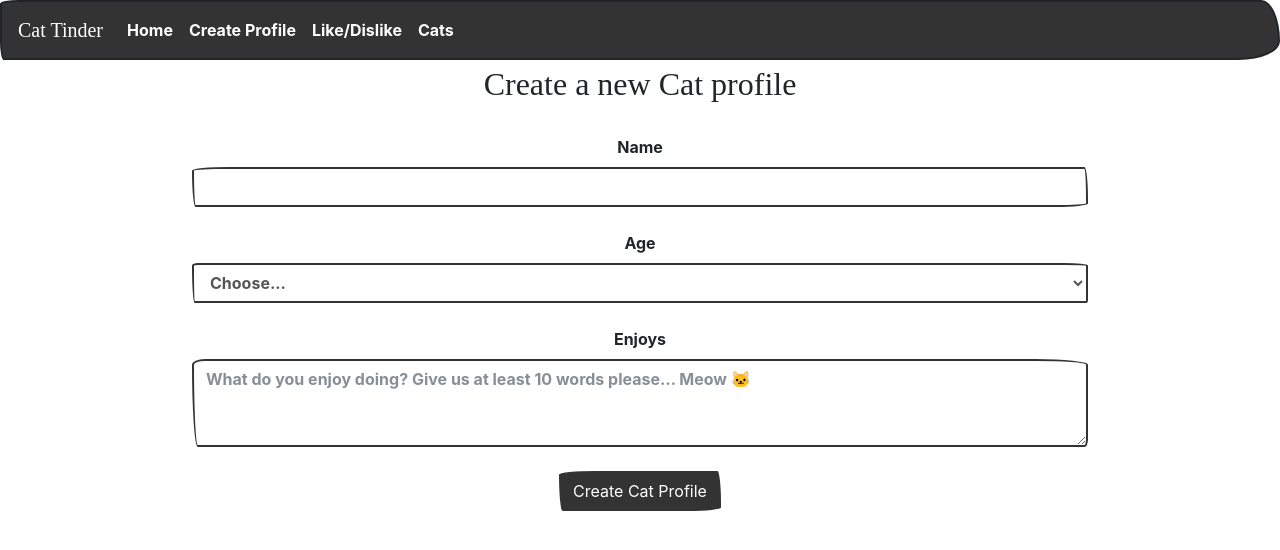
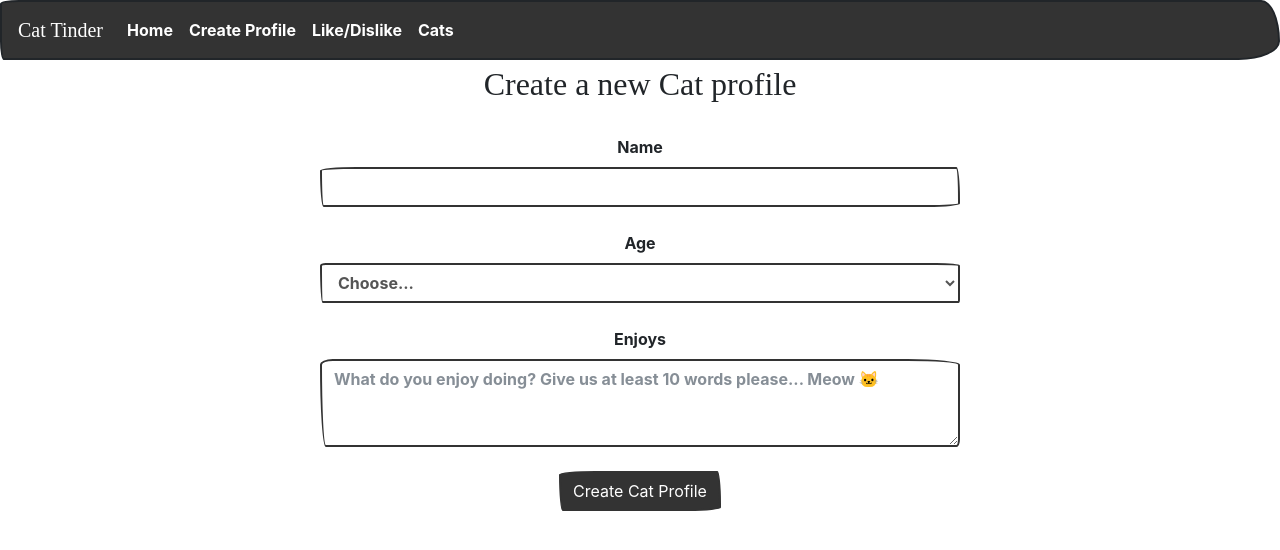
Before and after one commit to thompsian/Cat-Tinder, a React (Create React App) app in the folder cat-tinder-frontend/: page /NewCat in a window 1280 px wide. Shown: the top 550 px of the page. Built offline with nearby package versions, Linux system fonts and the light colour scheme; no server answers; a web font is replaced by a local one.

Commit message:
adjust cats page margin

```diff
--- a/cat-tinder-frontend/src/App.css
+++ b/cat-tinder-frontend/src/App.css
@@ -26,13 +26,14 @@ nav {
 }
 
 .cat-card {
-  /* padding: 1rem; */
-  /* margin: auto; */
-  width: 400px;
+  width: 350px;
   height: auto;
+  margin: 1vmin;
+  margin-top: 2vmin;
 }
 
 .cat-cards-container {
+  margin-top: 2vmin;
   display: flex;
   flex-flow: row wrap;
   justify-content: space-evenly;
@@ -40,7 +41,7 @@ nav {
 }
 
 .new-profile-form {
-  width: 70%;
+  width: 50%;
   text-align: -webkit-center;
   margin: auto;
 }
```
